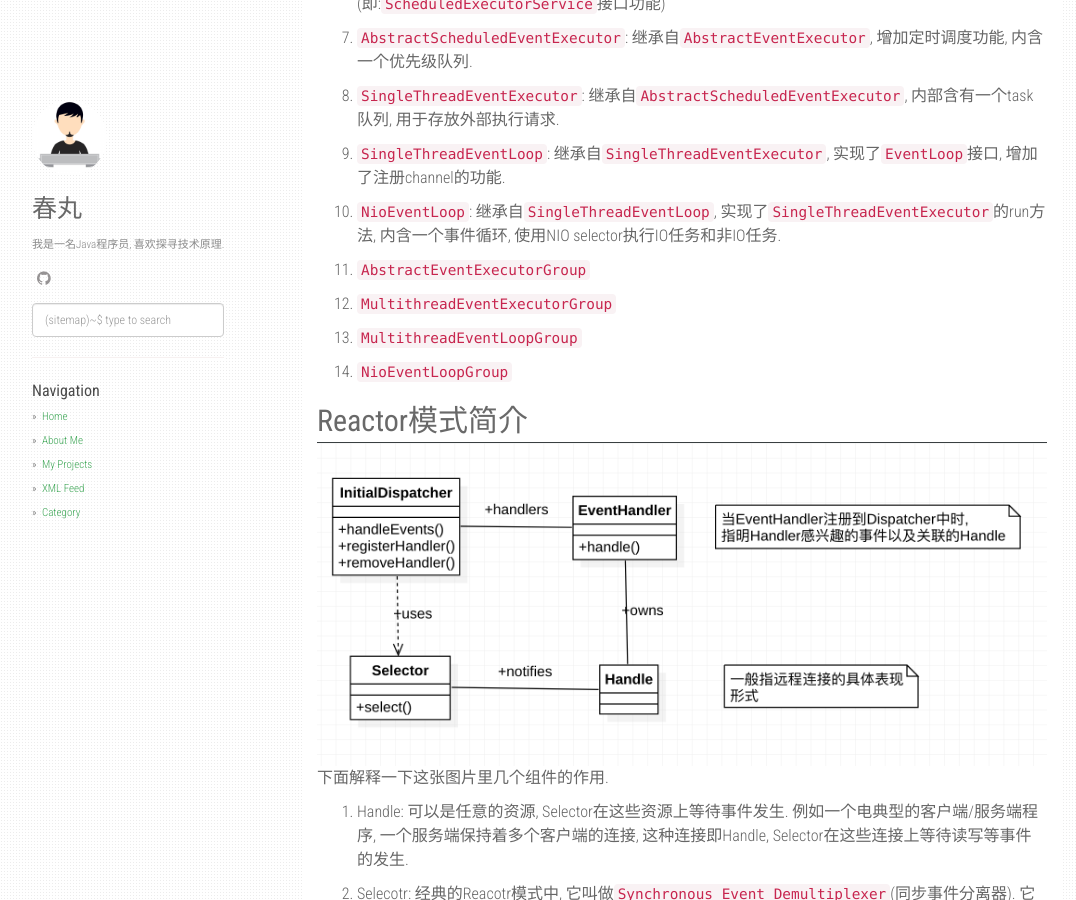
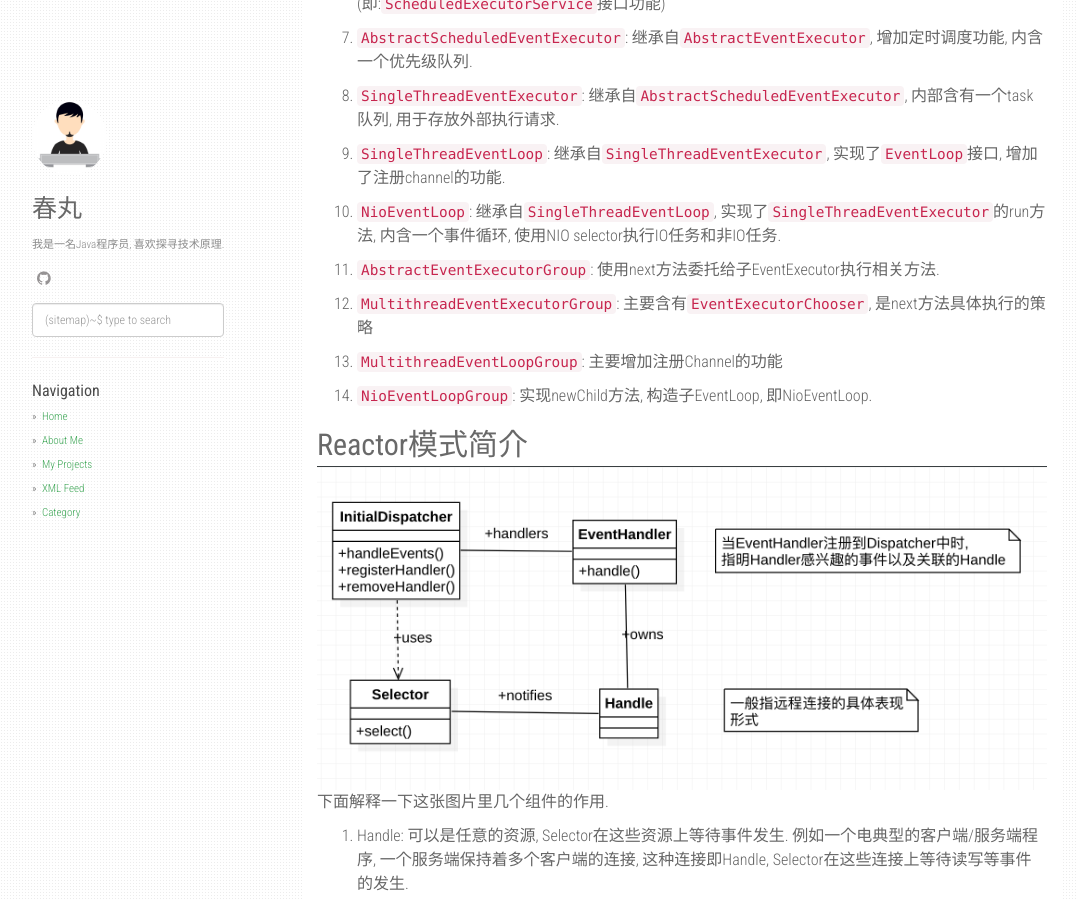
Before and after one commit to hengyoush/hengyoush.github.io, a Jekyll site: the page built from _posts/2019-07-29-netty-threadmodel-analysis.md, in a window 1280 px wide and 900 px high, scrolled down 1322 px. Shown: the whole window, without its empty margins (53-1129 px from the left). Built offline with Jekyll 4.4.1, drawn with Linux system fonts in a browser that asks for light colours; nearby versions of some CDN libraries; comment, search, counter and statistics services are not loaded.

Commit message:
更新文章

```diff
--- a/_posts/2019-07-29-netty-threadmodel-analysis.md
+++ b/_posts/2019-07-29-netty-threadmodel-analysis.md
@@ -33,13 +33,13 @@ categories: [netty]
 
 10. `NioEventLoop`: 继承自`SingleThreadEventLoop`, 实现了`SingleThreadEventExecutor`的run方法, 内含一个事件循环, 使用NIO selector执行IO任务和非IO任务.
 
-11. `AbstractEventExecutorGroup`
+11. `AbstractEventExecutorGroup`: 使用next方法委托给子EventExecutor执行相关方法.
 
-12. `MultithreadEventExecutorGroup`
+12. `MultithreadEventExecutorGroup`: 主要含有`EventExecutorChooser`, 是next方法具体执行的策略
 
-13. `MultithreadEventLoopGroup`
+13. `MultithreadEventLoopGroup`: 主要增加注册Channel的功能
 
-14. `NioEventLoopGroup`
+14. `NioEventLoopGroup`: 实现newChild方法, 构造子EventLoop, 即NioEventLoop.
 
 ## Reactor模式简介
 ![avatar](/static/img/netty-threadmodel-reactor.png)
```
